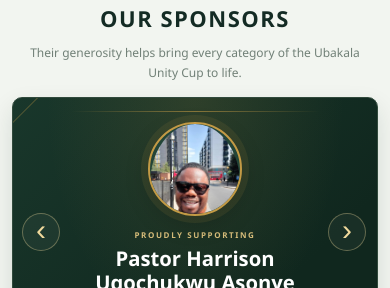
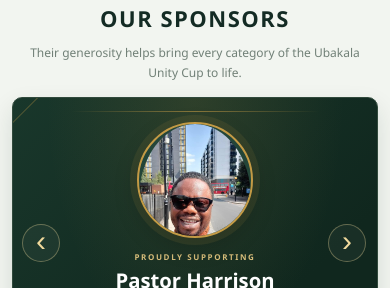
Before and after one commit to keleychy/ubakala-league, a React (Create React App) app in the folder frontend/: page / in a window 390 px wide. Shown: the part 1100-1388 px from the top of the page. Built offline with nearby package versions, Linux system fonts and the light colour scheme; no server answers.

Commit message:
feat: update portrait dimensions in SponsorsShowcase for better responsiveness

```diff
--- a/frontend/src/pages/SponsorsShowcase.css
+++ b/frontend/src/pages/SponsorsShowcase.css
@@ -107,8 +107,8 @@
 .home-sponsors-portrait {
   position: relative;
   display: grid;
-  width: clamp(104px, 17vw, 144px);
-  height: clamp(104px, 17vw, 144px);
+  width: clamp(132px, 19vw, 170px);
+  height: clamp(132px, 19vw, 170px);
   flex: 0 0 auto;
   place-items: center;
   overflow: hidden;
@@ -328,8 +328,8 @@
   }
 
   .home-sponsors-portrait {
-    width: 94px;
-    height: 94px;
+    width: 116px;
+    height: 116px;
   }
 
   .home-sponsors-copy {
```
